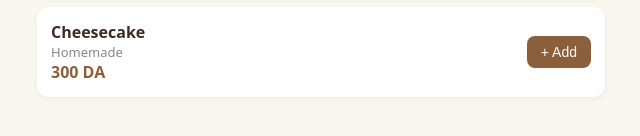
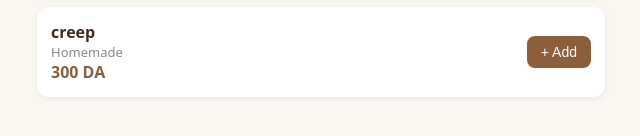
Before and after one commit to Shinzu08/marie-sweet, a website: page public/index.html in a window 1280 px wide. Shown: the part 504-640 px from the top of the page, 319-959 px from the left. Drawn offline with Linux system fonts and the light colour scheme.

Commit message:
Update index.html

```diff
--- a/public/index.html
+++ b/public/index.html
@@ -40,7 +40,7 @@
       { id: 2, name: 'Cappuccino', price: 250, desc: 'With milk foam' },
       { id: 3, name: 'Latte', price: 280, desc: 'Smooth & creamy' },
       { id: 4, name: 'Croissant', price: 120, desc: 'Fresh baked' },
-      { id: 5, name: 'Cheesecake', price: 300, desc: 'Homemade' },
+      { id: 5, name: 'creep', price: 300, desc: 'Homemade' },
     ];
 
     const params = new URLSearchParams(location.search);
```
